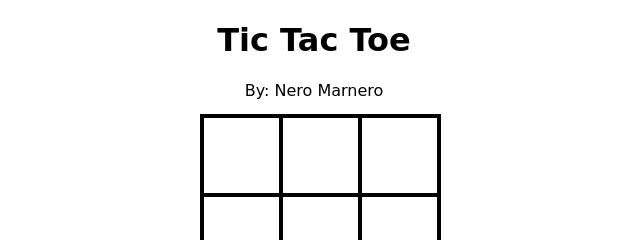
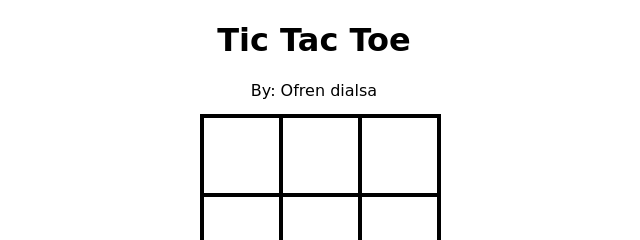
Before and after one commit to OfrenDialsa/Tic-Tac-Toe, a plain HTML site: page index.html in a window 1280 px wide. Shown: the top 240 px of the page, 326-966 px from the left. Drawn offline with Linux system fonts and the light colour scheme.

Commit message:
index.html

```diff
--- a/index.html
+++ b/index.html
@@ -11,7 +11,7 @@
 <body>
     <div id="gameContainer">
         <h1>Tic Tac Toe</h1>
-        <p>By: Nero Marnero</p>
+        <p>By: Ofren dialsa</p>
 
         <div id="cellContainer">
             <div cellindex="0" class="cell"></div>
```
